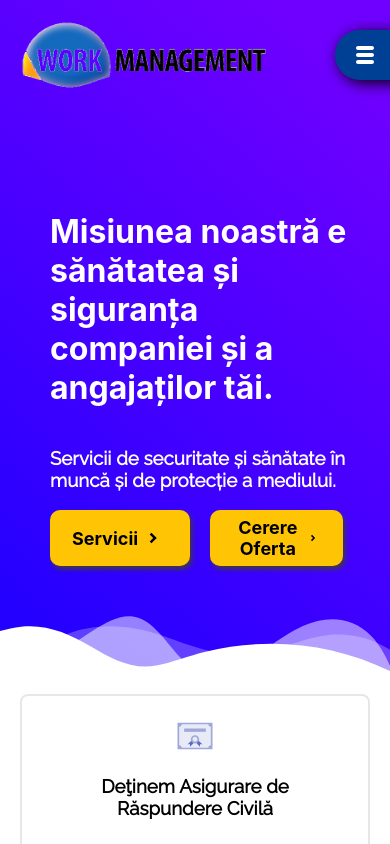
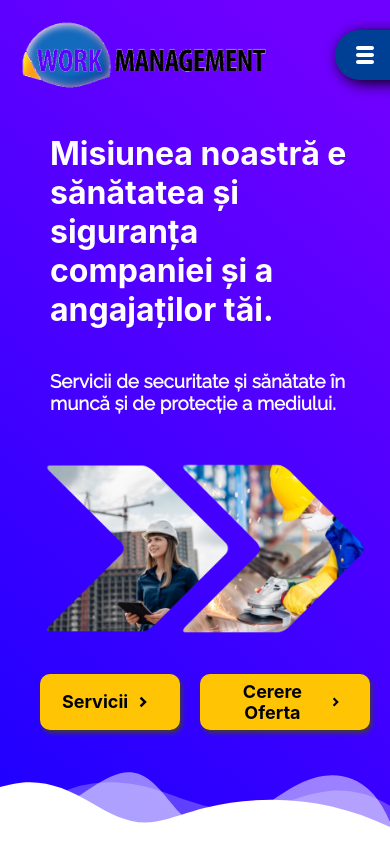
Before and after one commit to bmarcu13/work-management-website, a React (Create React App) app: page / in a window 390 px wide. Shown: the top 844 px of the page. Built offline with nearby package versions, Linux system fonts and the light colour scheme.

Commit message:
Improved page responsivness

```diff
--- a/src/Components/LandingSection/LandingSection.css
+++ b/src/Components/LandingSection/LandingSection.css
@@ -1,6 +1,6 @@
 .main-page .landing-section-container {
     width: 100%;
-    height: 70vh;
+    min-height: 70vh;
     display: flex;
     flex-direction: row;
     position: relative;
@@ -22,7 +22,7 @@
     display: flex;
     align-items: center;
     justify-content: center;
-    padding-bottom: 60px;
+    padding-bottom: 40px;
 }
 
 .main-page .landing-section-container .right-panel img {
@@ -88,6 +88,7 @@
     flex-direction: row;
 }
 .landing-page-buttons button {
+    min-height: 40px;
     margin-right: 20px;
     width: fit-content;
     padding: 5px 20px;
@@ -115,6 +116,21 @@
     color: white;
 }
 
+@media (max-width: 850px) {
+    .main-page .landing-section-container {
+        flex-direction: column;
+        padding-bottom: 100px;
+    }
+
+    .main-page .landing-section-container .right-panel {
+        padding-left: 20px;
+    }
+
+    .landing-section-container .landing-page-buttons {
+        padding-left: 40px;
+    }
+}
+
 @keyframes fadeInLeft {
     from {
         opacity: 0;
--- a/src/Components/LandingSection/LandingSection.js
+++ b/src/Components/LandingSection/LandingSection.js
@@ -1,4 +1,6 @@
 import React from "react";
+import { useEffect } from "react";
+
 import "./LandingSection.css";
 import "animate.css";
 
@@ -8,10 +10,45 @@ import lpArrowR from "../../img/arrow1Rounded.png";
 import { RiArrowDropDownLine } from "react-icons/ri";
 
 export default function LandingSection() {
+    useEffect(() => {
+        if (window.innerWidth <= 850) {
+            const newParent = document.getElementById(
+                "landing-section-container"
+            );
+            const child = document.getElementById("landing-page-buttons");
+
+            newParent.appendChild(child);
+        }
+    });
+
+    const minWidthQuery = window.matchMedia("(min-width: 851px)");
+    minWidthQuery.addEventListener("change", (query) => {
+        if (query.matches) {
+            const newParent = document.getElementById("left-panel");
+            const child = document.getElementById("landing-page-buttons");
+            newParent.appendChild(child);
+        }
+    });
+
+    const maxWidthQuery = window.matchMedia("(max-width: 851px)");
+    maxWidthQuery.addEventListener("change", (query) => {
+        if (query.matches) {
+            const newParent = document.getElementById(
+                "landing-section-container"
+            );
+            const child = document.getElementById("landing-page-buttons");
+
+            newParent.appendChild(child);
+        }
+    });
+
     return (
         <>
-            <div className="landing-section-container">
-                <div className="left-panel">
+            <div
+                id="landing-section-container"
+                className="landing-section-container"
+            >
+                <div id="left-panel" className="left-panel">
                     <h1>
                         Misiunea noastră e sănătatea și siguranța companiei și a
                         angajaților tăi.
@@ -20,7 +57,10 @@ export default function LandingSection() {
                         Servicii de securitate și sănătate în muncă și de
                         protecție a mediului.
                     </h3>
-                    <div className="landing-page-buttons">
+                    <div
+                        id="landing-page-buttons"
+                        className="landing-page-buttons"
+                    >
                         <button>
                             Servicii
                             <RiArrowDropDownLine
```
